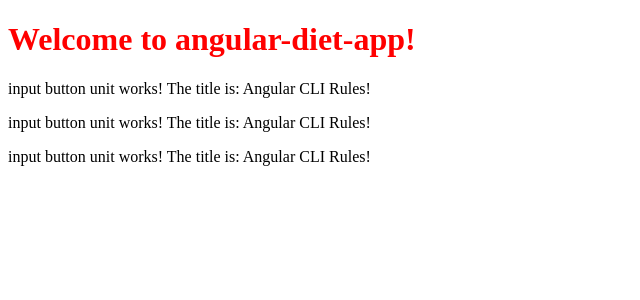
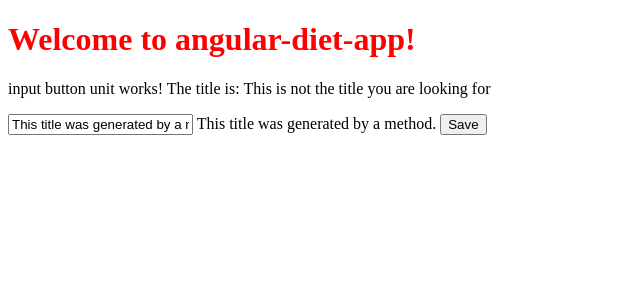
Before and after one commit to Monika-Stokowska/angular-diet-app, an Angular app: page / in a window 1280 px wide. Shown: the top 300 px of the page, without its empty margins (0-640 px from the left). Built offline with nearby package versions, Linux system fonts and the light colour scheme.

Commit message:
adding buttons

```diff
--- a/src/app/app.component.ts
+++ b/src/app/app.component.ts
@@ -8,8 +8,7 @@
     </h1>
 
     <app-input-button-unit></app-input-button-unit>
-    <app-input-button-unit></app-input-button-unit>
-    <app-input-button-unit></app-input-button-unit>
+
   `,
   styleUrls: ['./app.component.scss']
 })
--- a/src/app/input-button-unit/input-button-unit.component.ts
+++ b/src/app/input-button-unit/input-button-unit.component.ts
@@ -7,6 +7,11 @@
     input button unit works!
     The title is: {{ title }}
   </p>
+
+  <input [value] = "generateTitle()">
+
+  {{generateTitle()}}
+  <button>Save</button>
   `,
   styleUrls: ['./input-button-unit.component.scss']
 })
@@ -14,15 +19,15 @@
 export class InputButtonUnitComponent implements OnInit{
   title = 'Hello World';
 
-  constructor() {
-    this.changeTitle('My First Angular App');
+  constructor() {}
+
+  ngOnInit(): void {
+    setTimeout(() => {
+      this.title = 'This is not the title you are looking for';
+    }, 3000);
   }
 
-  ngOnInit(): void {
-    this.title = 'Angular CLI Rules!';
-  }
-
-  changeTitle(newTitle: string) {
-    this.title = newTitle;
+  generateTitle(): string {
+    return 'This title was generated by a method.';
   }
 }
```
